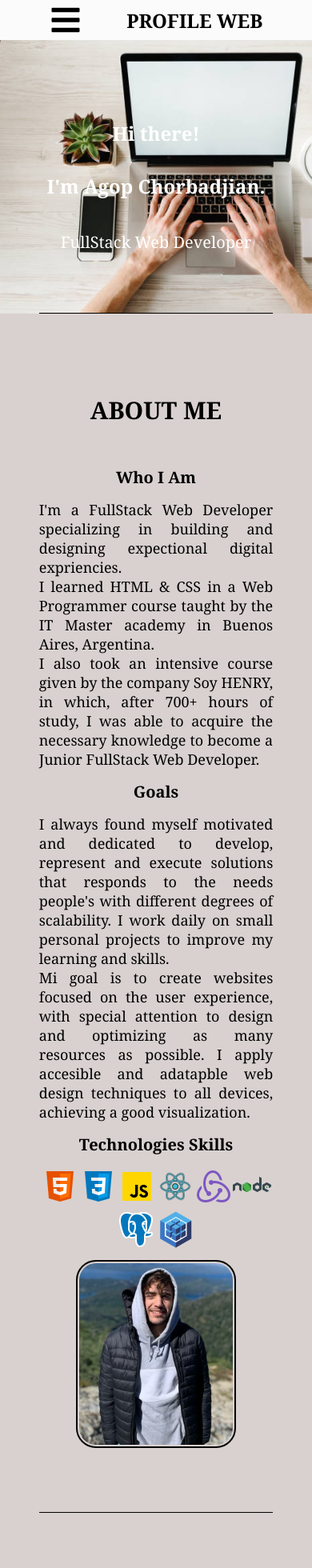
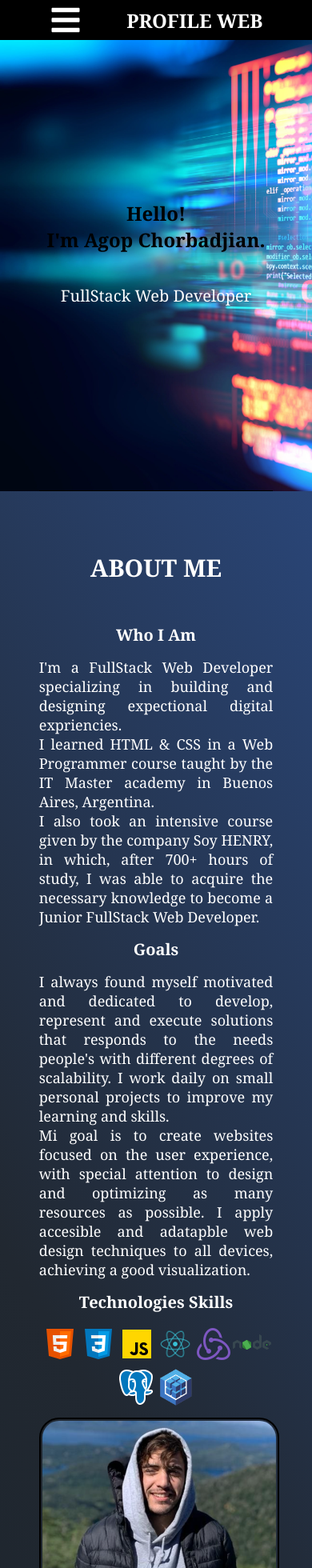
Before and after one commit to PowChorba/ProfileWeb, a React (Create React App) app in the folder portfolio/: page / in a window 390 px wide. Shown: the top 1960 px of the page at 80% size. Built offline with nearby package versions, Linux system fonts and the light colour scheme.

Commit message:
Responsive

```diff
--- a/portfolio/src/App.module.css
+++ b/portfolio/src/App.module.css
@@ -1,7 +1,10 @@
 .app{
-  background-color: #d8d1cf;
+  /* background-color: #d8d1cf;  */
+  background-color: rgb(28, 34, 41);
+  background-image: linear-gradient(58deg, rgb(25, 34, 41) 15%, rgb(33, 40, 49) 50%, rgb(45, 81, 147) 100%);
   font-family: ui-serif, Georgia, Cambria, "Times New Roman", Times, serif;
-
+  /* font-family: Robot ,sans-serif; */
+  color: #fff;
 }
 
 html{
--- a/portfolio/src/componentes/Home/Home.jsx
+++ b/portfolio/src/componentes/Home/Home.jsx
@@ -16,28 +16,33 @@ import git from '../imagenes/img/github.png'
 import "aos/dist/aos.css";
 import s from './Home.module.css'
 import { useEffect } from 'react'
+import { FiArrowUpCircle } from "react-icons/fi";
 
 
-
-export default function Home(){
+export default function Home() {
 
     useEffect(() => {
         AOS.init();
         AOS.refresh()
     }, [])
 
-    return(
+    const onClick = () => {
+        window.scrollTo(0,0)
+    }
+
+    return (
         <div className={s.contenedor}>
+
             <div className={s.nav}>
-                <Nav/>
+                <Nav />
             </div>
             <div className={s.imagenFondo}>
                 <div className={s.inicio} id='inicio'>
                     <div>
-                        <h1 className={s.inicioT}>Hi there!<br/><br/> I'm Agop Chorbadjian.</h1>
+                        <h1 className={s.inicioT}>Hello!<br /> I'm Agop Chorbadjian.</h1>
                         <p className={s.inicioP}>FullStack Web Developer</p>
                     </div>
-                    {/* <div><img src={Codigo} alt='asd' width='350px'/></div> */}
+                    {/* <button>Download CV</button> */}
                 </div>
             </div>
             <div className={s.about} id='about' >
@@ -52,25 +57,26 @@ export default function Home(){
                     </p>
                     <h4 className={s.aboutH}>Goals</h4>
                     <p>I always found myself motivated and dedicated to develop, represent and execute solutions that responds to the needs people's with different degrees of scalability.
-                    I work daily on small personal projects to improve my learning and skills.<br/>
+                        I work daily on small personal projects to improve my learning and skills.<br />
                         Mi goal is to create websites focused on the user experience, with special attention to design and optimizing as many resources as possible.
                         I apply accesible and adatapble web design techniques to all devices, achieving a good visualization.
                     </p>
                     <h4 className={s.aboutH}>Technologies Skills</h4>
                     <div className={s.iconos}>
-                        <img src={HTML} alt="asd" className={s.iconsGrandes}/>
-                        <img src={css} alt="asd" className={s.iconsGrandes}/>
-                        <img src={js} alt="asd" className={s.iconsGrandes}/>
-                        <img src={react} alt="asd" width="48px" height="48px" className={s.iconsGrandes}/>
-                        <img src={redux} alt="asd" className={s.iconsGrandes}/>
-                        <img src={node}alt="asd" className={s.iconsGrandes}/>
-                        <img src={sql} alt="asd" className={s.iconsGrandes}/>
-                        <img src={sequelize} alt="asd" width="48px" height="48px" className={s.iconsGrandes}/>
+                        <img src={HTML} alt="asd" className={s.iconsGrandes} />
+                        <img src={css} alt="asd" className={s.iconsGrandes} />
+                        <img src={js} alt="asd" className={s.iconsGrandes} />
+                        <img src={react} alt="asd" width="48px" height="48px" className={s.iconsGrandes} />
+                        <img src={redux} alt="asd" className={s.iconsGrandes} />
+                        <img src={node} alt="asd" className={s.iconsGrandes} />
+                        <img src={sql} alt="asd" className={s.iconsGrandes} />
+                        <img src={sequelize} alt="asd" width="48px" height="48px" className={s.iconsGrandes} />
                     </div>
                 </div>
                 <div>
-                    <img src={Agop} alt="" className={s.agop}/>
+                    <img src={Agop} alt="" className={s.agop} />
                 </div>
+                {/* <FiArrowUpCircle className={s.arrow} onClick={onClick}/> */}
             </div>
             <div className={s.proyects} id='proyects' >
                 <h2 className={s.proyectsT}>PROYECTS</h2>
@@ -78,45 +84,43 @@ export default function Home(){
                     <h4 className={s.gridTitulo}>PokeDex</h4>
                     <div>
                         <p>The functionality of this page is a Single Page Application (SPA) based on the Pokemon theme with
-                information pulled from a REST API. <br/>In this app you can filter, sort and search for Pokemons
+                            information pulled from a REST API. <br />In this app you can filter, sort and search for Pokemons
                             with all their information. In turn, a new Pokemon can be created.</p>
                     </div>
-                <img src={POKE} alt="asd" width='100%'/>
+                    <img src={POKE} alt="asd" width='100%' />
                     <a href="https://pi-pokemons-chi.vercel.app/" target="_onblank" className={s.linkRepo}>Link to Page</a>
                 </div>
-
-
+                {/* <FiArrowUpCircle className={s.arrow} onClick={onClick}/> */}
             </div>
             <div id='contact' className={s.contact} >
                 <h2 className={s.contactTitulo}>CONTACT</h2>
                 <form className={s.contactForm} action="https://formsubmit.co/pow.chorba@hotmail.com" method="POST">
                     <div>
                         <label className={s.contactLabel}>Name</label>
-                    <input type="text" name='name' className={s.input}/>
+                        <input type="text" name='name' className={s.input} />
                     </div>
                     <div>
                         <label className={s.contactLabel}>Email</label>
-                    <input type="email" name='email' className={s.input}/>
+                        <input type="email" name='email' className={s.input} />
                     </div>
                     <div className={s.contactSubject}>
                         <label className={s.contactLabel}>Subject</label>
-                    <input type="text" name='subject' className={s.inputSubject}/>
+                        <input type="text" name='subject' className={s.inputSubject} />
                     </div>
                     <div className={s.contactDivArea}>
                         <label className={s.contactLabel}>Message</label>
-                    <textarea cols="30" rows="5" className={s.textarea} name='message'/>
+                        <textarea cols="30" rows="5" className={s.textarea} name='message' />
                     </div>
                     <div className={s.contactBtn}>
                         <button type='submit' className={s.btn}>Send</button>
                     </div>
                 </form>
+                <FiArrowUpCircle className={s.arrow} onClick={onClick}/>
             </div>
             <div className={s.footer}>
-
                 <h4>Created by Agop Chorbadjian</h4>
-                <a href="https://www.linkedin.com/in/agop-chorbadjian-369767218/" target="_onblank"><img src={Linkedin} alt="asd"  width='48px'/></a>
-                <a href="https://github.com/PowChorba" target="_onblank"><img src={git} alt="asd"  width='48px'/></a>
-
+                <a href="https://www.linkedin.com/in/agop-chorbadjian-369767218/" target="_onblank"><img src={Linkedin} alt="asd" width='48px' /></a>
+                <a href="https://github.com/PowChorba" target="_onblank"><img src={git} alt="asd" width='48px' /></a>
             </div>
         </div>)
 }
--- a/portfolio/src/componentes/Home/Home.module.css
+++ b/portfolio/src/componentes/Home/Home.module.css
@@ -2,34 +2,41 @@
     text-align: center;
 }
 
+.arrow {
+    position: absolute;
+    bottom: 10px;
+    right: 5px;
+    font-size: 30px;
+}
 
 /*INICIO*/
 
 .inicio {
     display: flex;
+    justify-content: center;
     align-items: center;
-    justify-content: center;
     width: 75%;
     margin: 0px auto;
-    padding: 200px 0px 450px 50px;
-    transition: 1s ease all;
+    padding: 250px 0px 450px 50px;
     border-bottom: 1px solid #000;
 }
 
 .inicioT {
     font-size: 40px;
-
+    /* color: rgb(14, 230, 136); */
+    color: #000;
 
 }
 .imagenFondo{
-    width: 100%;
-    background-image: url('../imagenes/vamosviendo.jpg');
+    /* width: 100%; */
+    background-image: url('../imagenes/fondo.jpg');
     background-size: 100%;
 }
 
 .inicioP {
     margin-top: 40px;
     font-size: 30px;
+    color: #000;
 }
 
 /*ABOUT*/
@@ -40,7 +47,8 @@
     width: 75%;
     margin: 0px auto;
     padding: 200px 0px 150px 0px;
-    border-bottom: 1px solid #000;
+    border-bottom: 1px solid #fff;
+
 }
 
 .aboutT{
@@ -51,7 +59,7 @@
 
 .agop {
     width: 400px;
-    border: 2px solid #000;
+    border: 2px solid #fff;
     padding: 2px;
     border-radius: 25px;
 }
@@ -85,7 +93,7 @@
     width: 75%;
     margin: 0px auto;
     padding: 200px 0px 150px 0px;
-    border-bottom: 1px solid #000;
+    border-bottom: 1px solid #fff;
 
 }
 
@@ -105,20 +113,19 @@
     border: 1px solid rgba(0, 0, 0, 0.452);
     border-radius: 10px;
     padding: 10px;
-    box-shadow: 2px 13px 5px 0px rgba(0,0,0,0.75);
-    background-color: #fff;
+    box-shadow: 2px 13px 5px 0px rgba(0, 0, 0, 0.80);
+    background-color: rgba(255, 255, 255, 0.507);
+    /* background-color: rgba(0, 0, 0, 0.26); */
 }
-.prueba:hover{
-    transition: 1s;
-    transform: scale(105%);
-}
+
 
 .linkRepo {
     text-decoration: none;
-    color: #000;
+    color: #fff;
+    margin-top: 15px;
 }
 .linkRepo:hover {
-    border-bottom: 1px solid #000;
+    border-bottom: 1px solid #fff;
 }
 
 /*FORMULARIO*/
@@ -127,8 +134,9 @@
     width: 75%;
     margin: 0px auto;
     padding: 200px 0px 150px 0px;
-    border-bottom: 1px solid #000;
+    border-bottom: 1px solid #fff;
     text-align: center;
+    position: relative;
 }
 
 .contactTitulo {
@@ -141,7 +149,7 @@
     grid-template-columns: 1fr 1fr;
     width: 50%;
     margin: 0px auto;
-    background-color: #fff;
+    background-color: rgba(255, 255, 255, 0.507);
     padding: 50px;
     font-size: 20px;
     border-radius: 10px;
@@ -175,7 +183,7 @@
 
 }
 .inputSubject:focus{
-    border: 3px solid rgb(110, 209, 248);
+    border: 3px solid rgb(0, 111, 111);
     outline: 0;
 }
 
@@ -235,10 +243,10 @@
     }
     .inicioT {
         font-size: 24px;
-        color: #fff;
+        color: #000;
     }
     .imagenFondo{
-        background-image: url('../imagenes/vamosviendo.jpg');
+        background-image: url('../imagenes/fondo.jpg');
         background-size: cover;
         background-repeat: no-repeat;
 
@@ -302,21 +310,129 @@
         box-shadow: 2px 13px 5px 0px rgba(0,0,0,0.75);
         text-align: center;
         border: 1px solid #000;
+        color: #000;
+
     }
 
     .contactDivArea, .contactSubject{
         text-align: center;
     }
 
+    .arrow{
+        right: -30px;
+    }
+}
 
+@media only screen and (max-width: 912px){
+    .inicio {
+        display: flex;
+        align-items: center;
+        justify-content: center;
+        width: 75%;
+        margin: 0px auto;
+        padding: 100px 0px 75px 0px;
 
+    }
+    .imagenFondo{
+        background-image: url('../imagenes/fondo.jpg');
+        background-size: cover;
+        background-repeat: no-repeat;
+    }
 
+    .about {
+        display: block;
+        width: 75%;
+        margin: 0px auto;
+        padding: 75px 0px 30px 0px;
+        border-bottom: 1px solid #000;
+    }
 
+    .agop {
+        width: 300px;
+        border: 2px solid #000;
+        margin-top: 10px;
+        padding: 2px;
+        border-radius: 25px;
+    }
 
+    /* CONTACT */
+    .contact {
+        width: 75%;
+        margin: 0px auto;
+        padding: 75px 0px 30px 0px;
+        border-bottom: 1px solid #000;
+        text-align: center;
+    }
 
+    .contactTitulo {
+        margin-bottom: 50px;
+        font-size: 30px;
+    }
 
+    .contactForm{
+        display: block;
+        width: 100%;
+        margin: 0px auto;
+        background-color: #fff;
+        padding: 30px;
+        font-size: 16px;
+        border-radius: 10px;
+        box-shadow: 2px 13px 5px 0px rgba(0,0,0,0.75);
+        text-align: center;
+        border: 1px solid #000;
+        color: #000;
 
+    }
 
+    .contactDivArea, .contactSubject{
+        text-align: center;
+    }
+}
 
+@media only screen and (max-width: 1024px){
+    .inicio {
+        display: flex;
+        align-items: center;
+        justify-content: center;
+        width: 75%;
+        margin: 0px auto;
+        padding: 200px 0px 230px 0px;
+
+    }
+
+    .about {
+        display: block;
+        width: 75%;
+        margin: 0px auto;
+        padding: 75px 0px 30px 0px;
+        border-bottom: 1px solid #000;
+    }
+
+    .agop {
+        width: 300px;
+        border: 2px solid #000;
+        margin-top: 10px;
+        padding: 2px;
+        border-radius: 25px;
+    }
+
+    /*PROYECTS*/
+
+    .proyects{
+        display: block;
+        width: 75%;
+        margin: 0px auto;
+        padding: 100px 0px 75px 0px;
+        border-bottom: 1px solid #000;
+    }
+
+    /* CONTACT */
+    .contact {
+        width: 75%;
+        margin: 0px auto;
+        padding: 75px 0px 30px 0px;
+        border-bottom: 1px solid #000;
+        text-align: center;
+    }
 
 }
--- a/portfolio/src/componentes/Nav/Nav.module.css
+++ b/portfolio/src/componentes/Nav/Nav.module.css
@@ -6,9 +6,10 @@
     padding: 20px;
     position: fixed;
     top: 0px;
-    background-color: rgba(255, 255, 255, 0.918);
+    /* background-color: rgba(255, 255, 255, 0.918); */
+    background-color: #000;
     border-radius: 5px;
-    border-bottom: 1px solid #000;
+    border-bottom: 1px solid #fff;
     z-index: 10;
 }
 
@@ -23,10 +24,10 @@
 
 .link  {
     text-decoration: none;
-    color: #000;
+    color: #fff;
 }
 .link:hover{
-    border-bottom: 2px solid #000;
+    border-bottom: 2px solid #fff;
 }
 
 
@@ -38,7 +39,7 @@
         justify-content: space-evenly;
         align-items: center;
         padding: 5px;
-        background-color: rgba(255, 255, 255, 0.918);
+        background-color: #000;
         cursor: pointer;
     }
     .bars {
```
Lines whose indentation alone changed are shown as unchanged.
